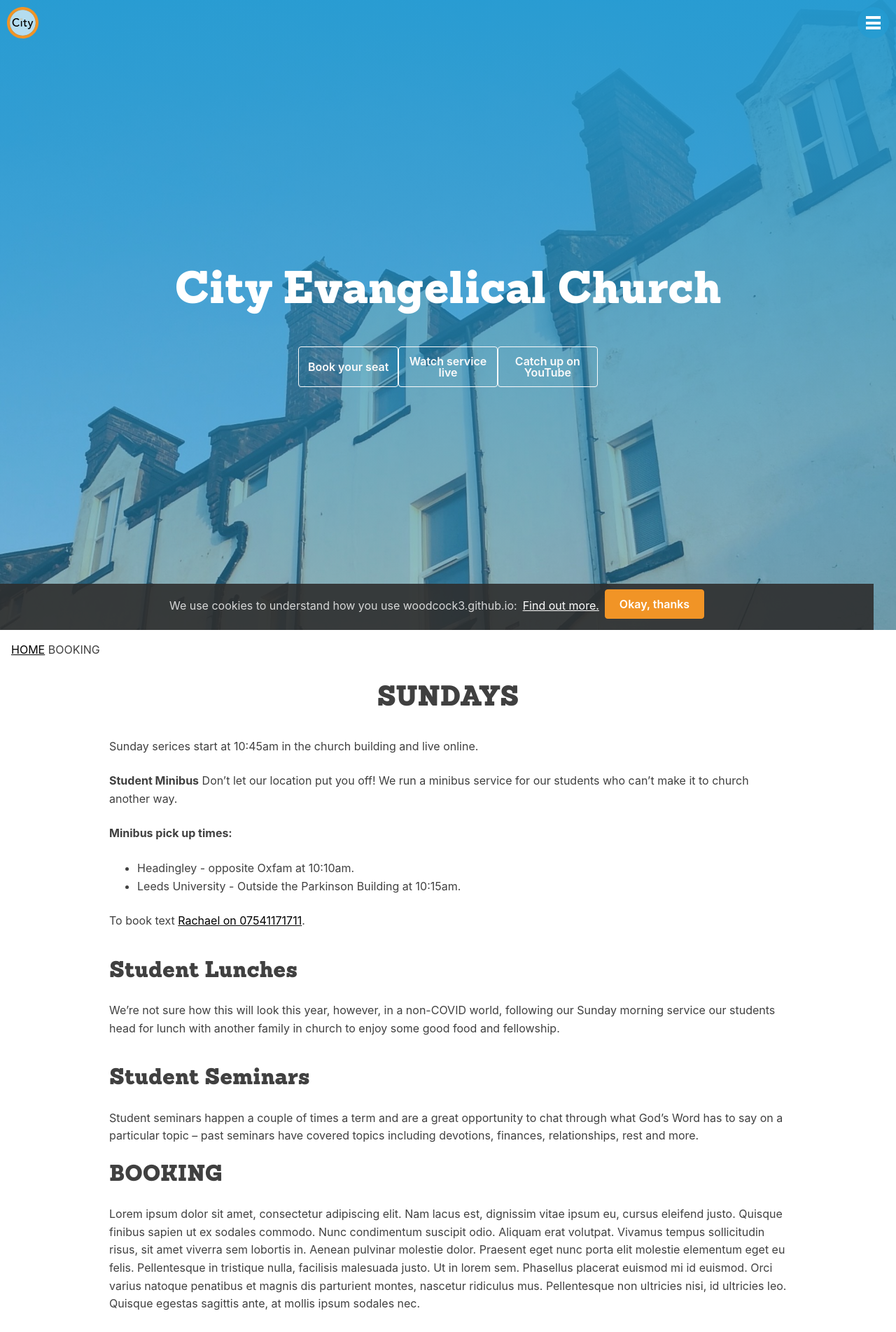
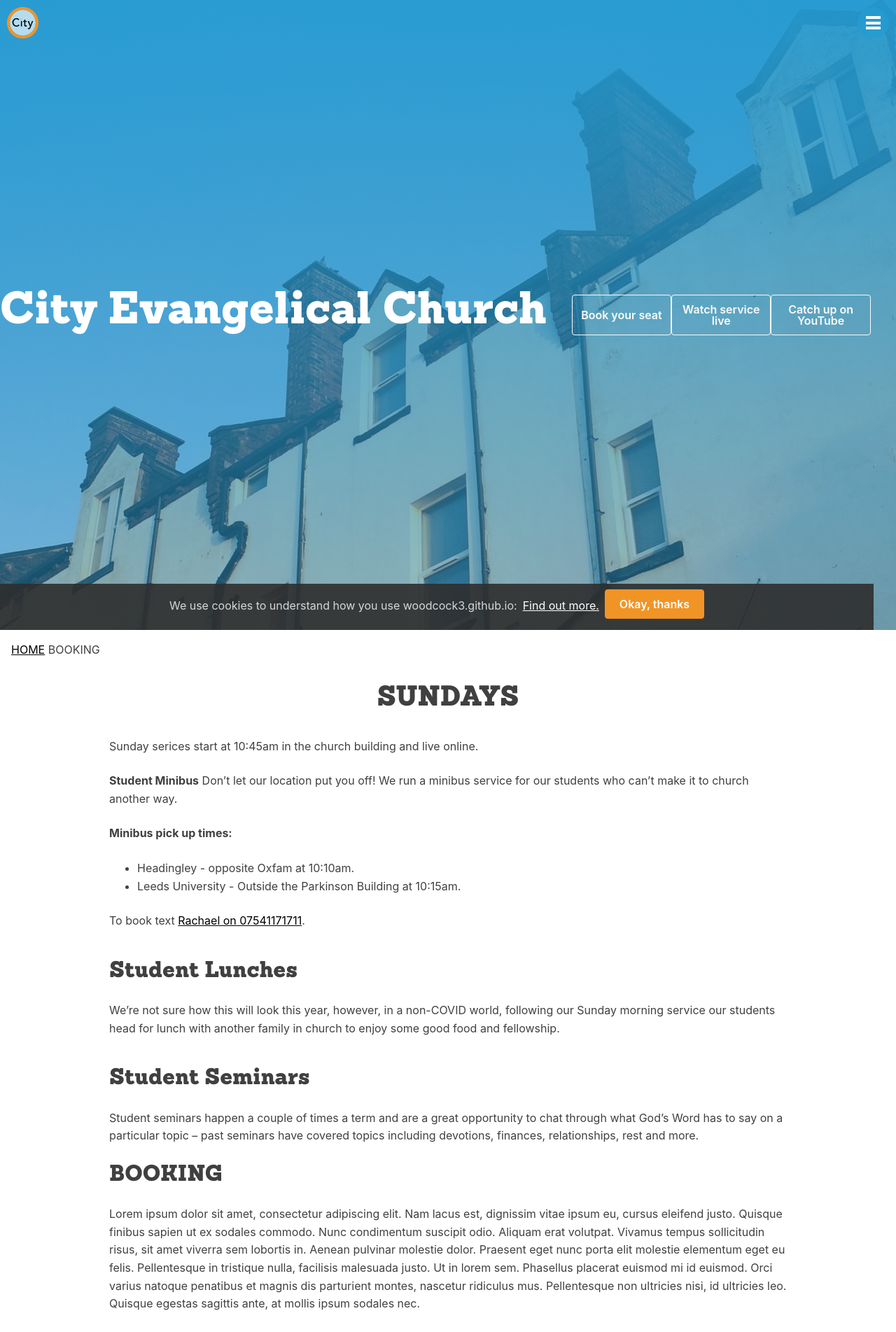
Before and after one commit to woodcox/city-jekyll, a Jekyll site: the page built from pages/_sunday/2021-01-03-booking.md, in a window 1280 px wide. Shown: the top 1903 px of the page at 70% size. Built offline with Jekyll 4.4.1, drawn with Linux system fonts in a browser that asks for light colours.

Commit message:
Update _hero.scss

```diff
--- a/_sass/layouts/_hero.scss
+++ b/_sass/layouts/_hero.scss
@@ -4,8 +4,6 @@
   height: 100vh;
 
   /* Flexbox stuff */
-  flex-direction: column;
-  justify-content: center;
   align-items: center;
 
   /* Text styles */
```
